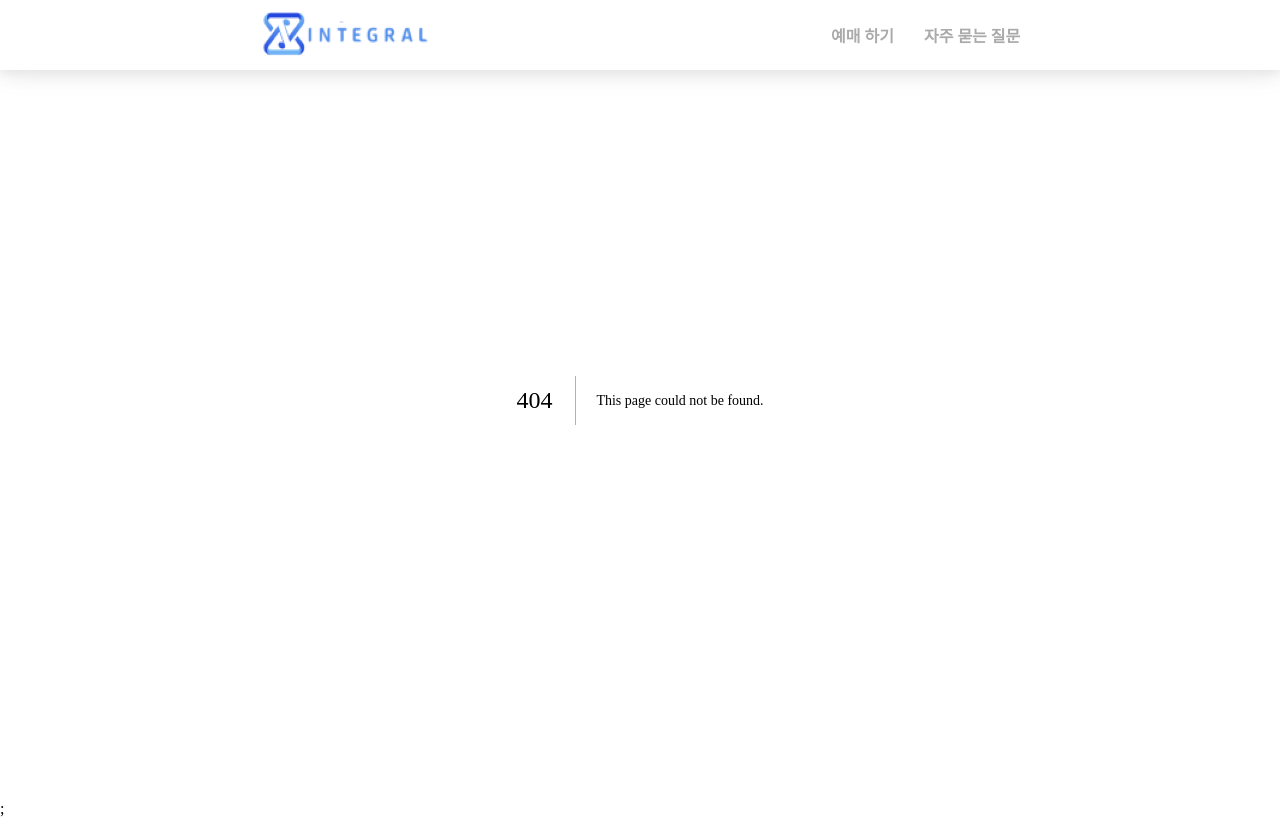
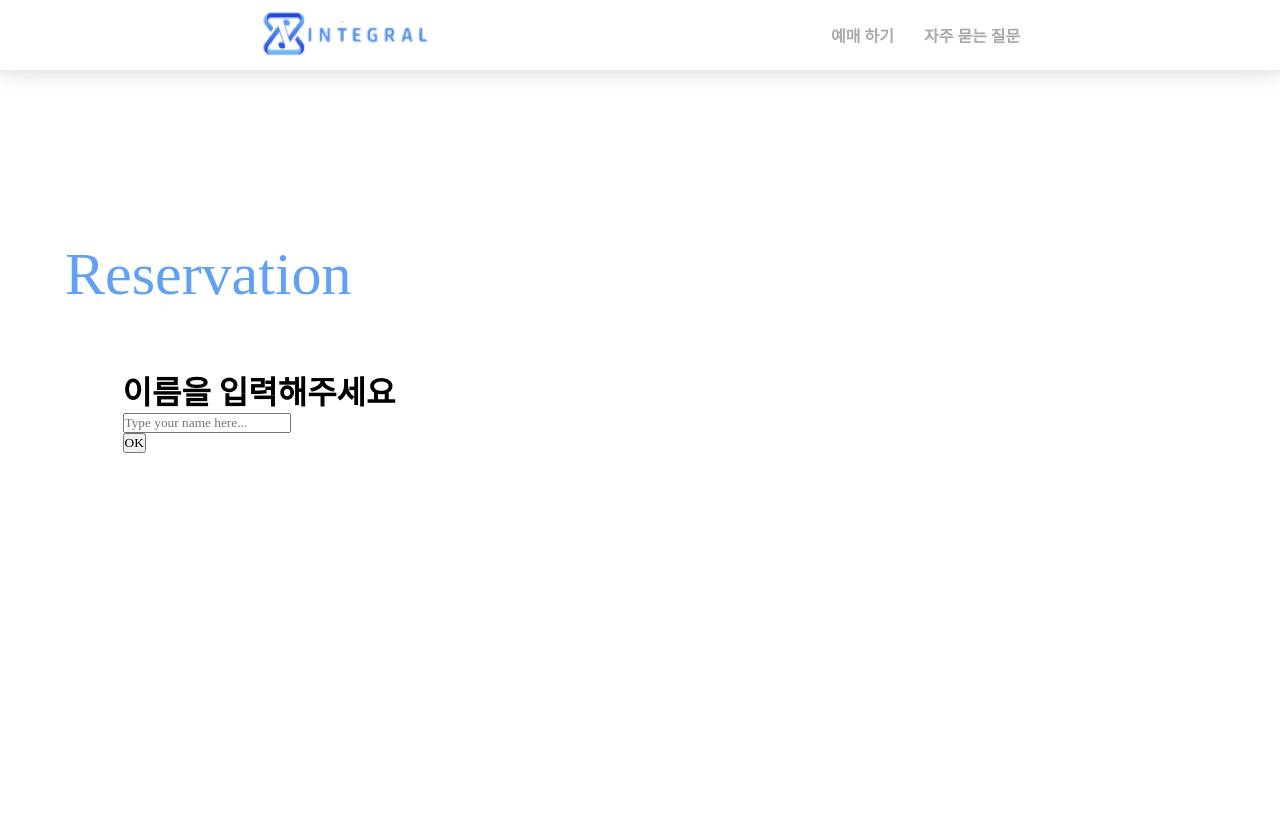
Before and after one commit to f-x-INTEGRAL/f-x-frontend, a Next.js app: page /form in a window 1280 px wide. Before the commit this address had no page. Built offline with nearby package versions, Linux system fonts and the light colour scheme; a web font is replaced by a local one.

Commit message:
feat: form 페이지 추가

```diff
--- a/src/components/Navbar/index.tsx
+++ b/src/components/Navbar/index.tsx
@@ -10,10 +10,10 @@ export const Navbar = () => {
       <S.NavbarMenu>
         <Image src={Logo} alt="Intergal Logo" style={{ cursor: 'pointer' }} />
         <S.NavbarTextMenu>
-          <S.NavbarMenuLink style={{ marginRight: '30px' }}>
+          <S.NavbarMenuLink href="/form" style={{ marginRight: '30px' }}>
             예매 하기
           </S.NavbarMenuLink>
-          <S.NavbarMenuLink>자주 묻는 질문</S.NavbarMenuLink>
+          <S.NavbarMenuLink href="/qna">자주 묻는 질문</S.NavbarMenuLink>
         </S.NavbarTextMenu>
       </S.NavbarMenu>
     </S.NavbarContainer>
--- a/src/components/Navbar/styled.ts
+++ b/src/components/Navbar/styled.ts
@@ -1,4 +1,5 @@
 import styled from '@emotion/styled';
+import Link from 'next/link';
 
 export const NavbarContainer = styled.div`
   position: fixed;
@@ -22,10 +23,11 @@ export const NavbarMenu = styled.div`
 
 export const NavbarTextMenu = styled.div``;
 
-export const NavbarMenuLink = styled.span`
+export const NavbarMenuLink = styled(Link)`
   font-size: 16px;
   font-weight: 600;
   color: #abaaaa;
+  text-decoration: none;
 
   cursor: pointer;
 
--- a/src/pages/_app.tsx
+++ b/src/pages/_app.tsx
@@ -10,7 +10,7 @@ export default function App({ Component, pageProps }: AppProps) {
     <ThemeProvider theme={theme}>
       <Navbar />
       <Global styles={global} />
-      <Component {...pageProps} />;
+      <Component {...pageProps} />
     </ThemeProvider>
   );
 }
--- /dev/null
+++ b/src/pages/form/index.tsx
@@ -0,0 +1,22 @@
+import React from 'react';
+import { Layout, MainTitle } from '@/components';
+
+import * as S from './styled';
+
+const Form = () => {
+  return (
+    <Layout>
+      <S.FormContainer>
+        <MainTitle title="Reservation" />
+        <S.Form>
+          <h1>이름을 입력해주세요</h1>
+          <input placeholder="Type your name here..." />
+          <br />
+          <button>OK</button>
+        </S.Form>
+      </S.FormContainer>
+    </Layout>
+  );
+};
+
+export default Form;
--- /dev/null
+++ b/src/pages/form/styled.ts
@@ -0,0 +1,10 @@
+import styled from '@emotion/styled';
+
+export const FormContainer = styled.div`
+  text-align: start;
+  padding-top: 160px;
+`;
+
+export const Form = styled.form`
+  margin: 5% 0 0 5%;
+`;
--- a/src/pages/styled.ts
+++ b/src/pages/styled.ts
@@ -1,5 +1,4 @@
 import styled from '@emotion/styled';
-import { motion } from 'framer-motion';
 import Image from 'next/image';
 
 export const ScrollContainer = styled.div`
```
